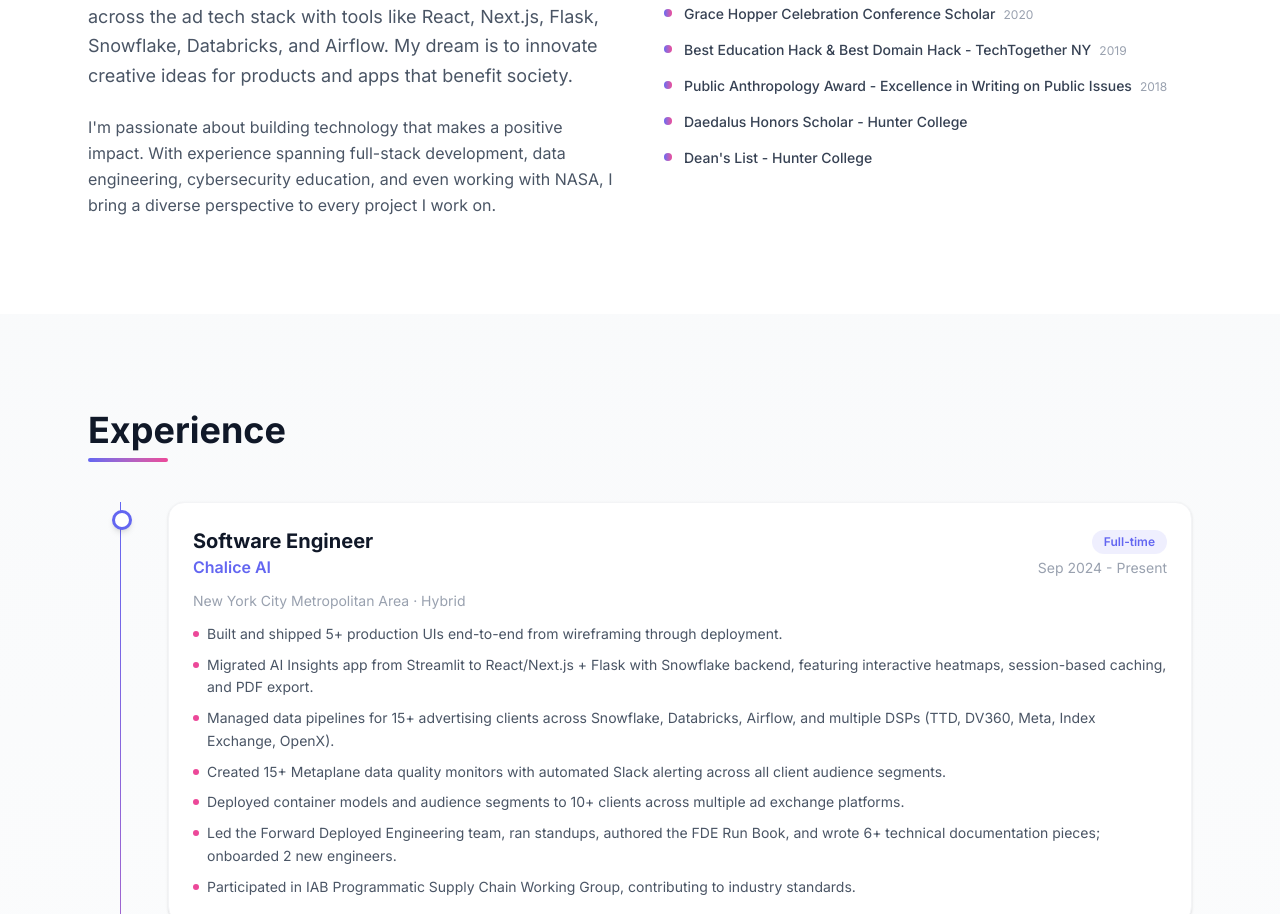
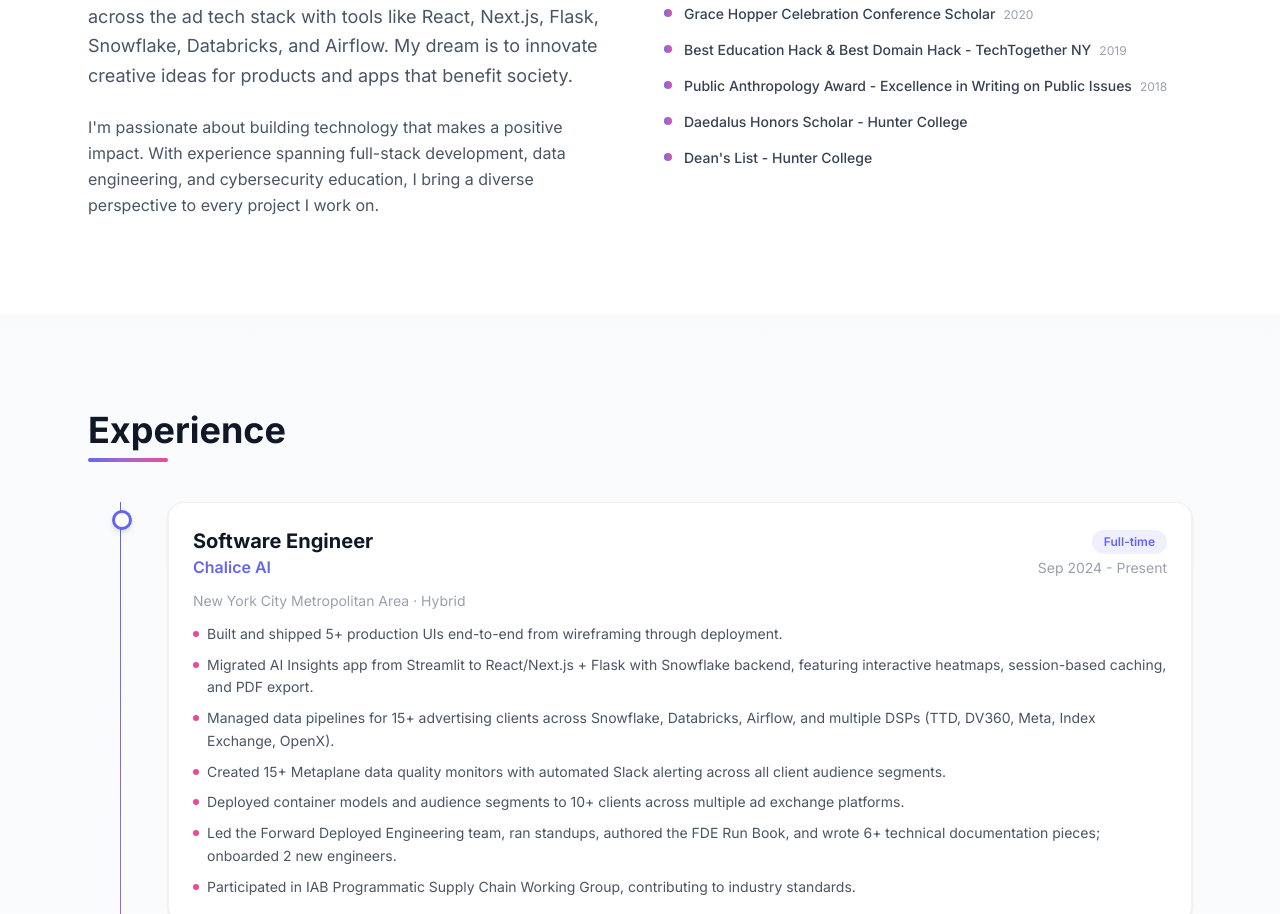
Before and after one commit to wongjessica/wongjessica.github.io, a React (Vite) app: page / in a window 1280 px wide. Shown: the part 1103-2017 px from the top of the page. Built offline with nearby package versions, Linux system fonts and the light colour scheme.

Commit message:
Remove specific experience callout from about section

```diff
--- a/src/components/About.jsx
+++ b/src/components/About.jsx
@@ -25,7 +25,7 @@
               <p className="text-gray-600 leading-relaxed">
                 I'm passionate about building technology that makes a positive impact.
                 With experience spanning full-stack development, data engineering,
-                cybersecurity education, and even working with NASA, I bring a diverse
+                and cybersecurity education, I bring a diverse
                 perspective to every project I work on.
               </p>
             </div>
```
